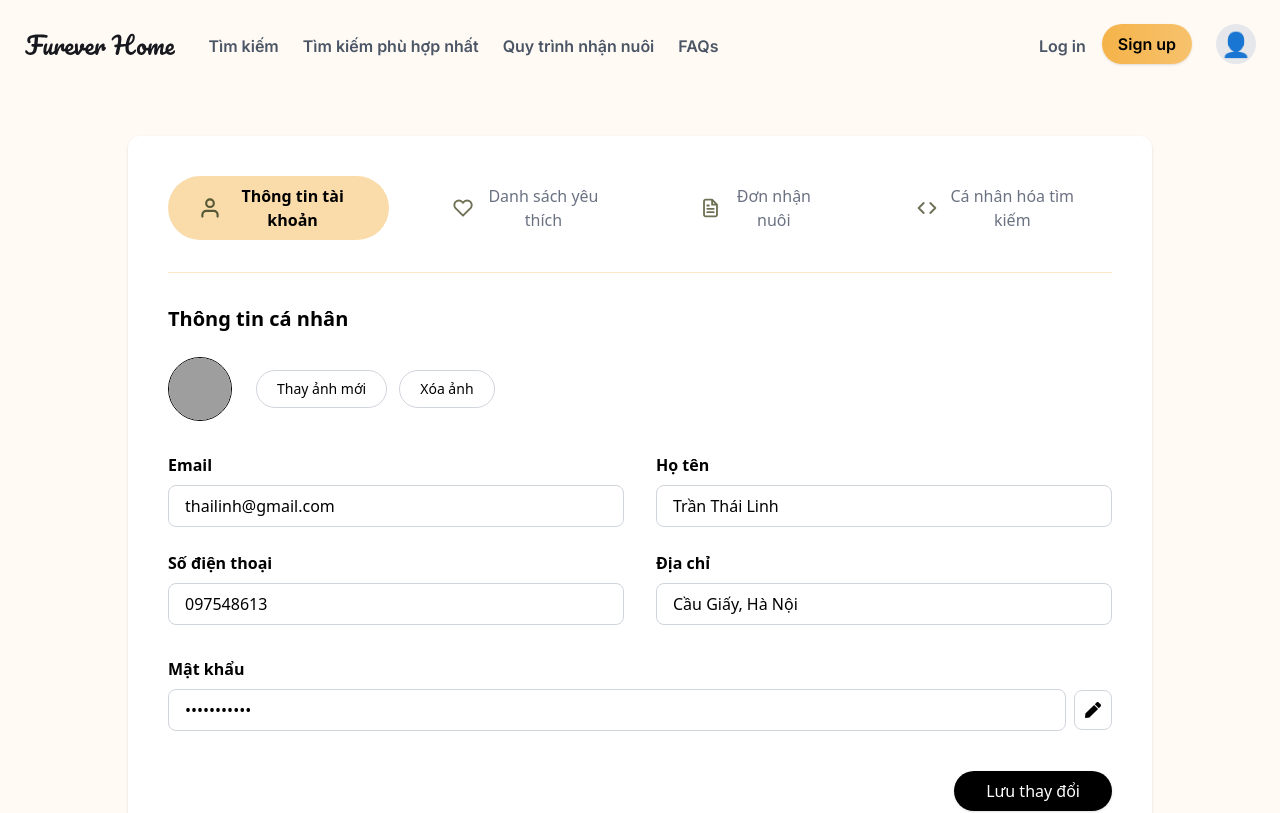
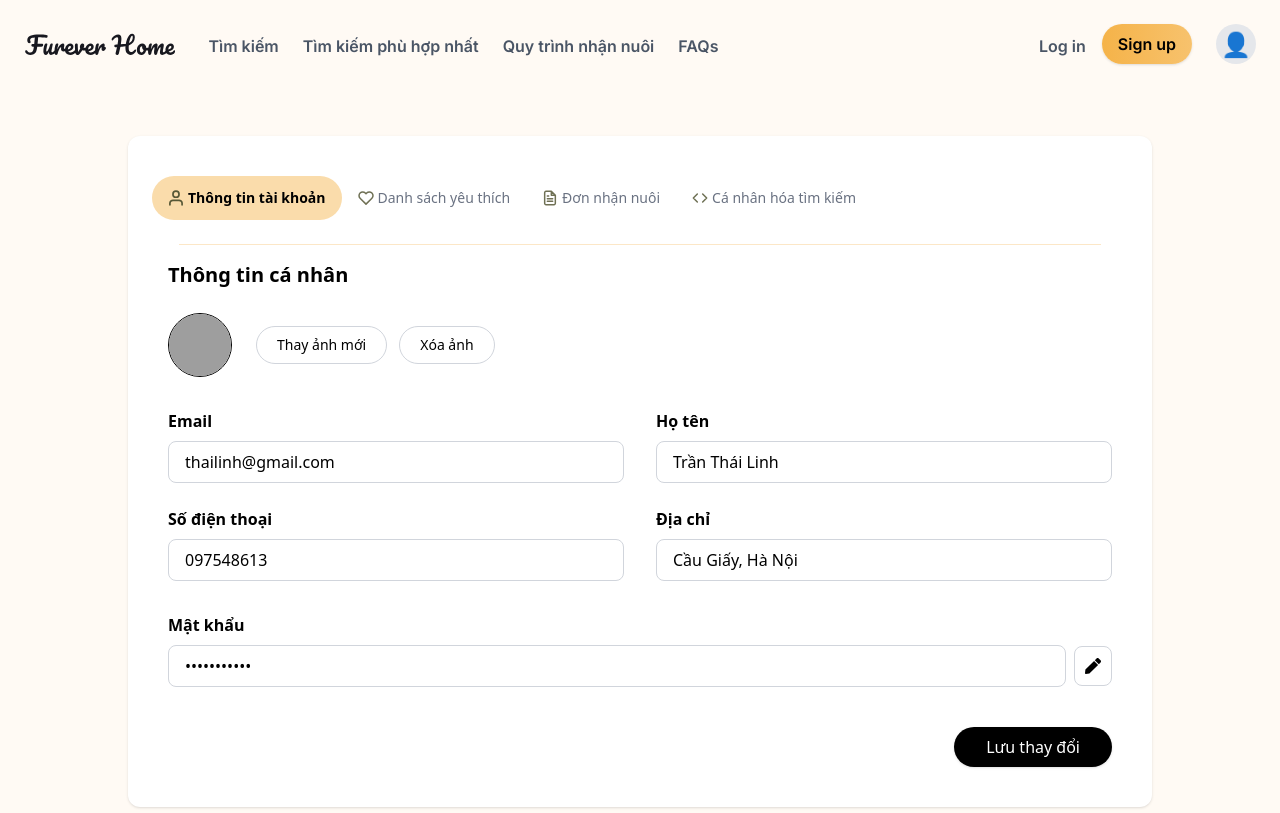
Before and after one commit to thinh241006/VirtualPet_fe, a React (Vite) app: page /profile in a window 1280 px wide. Shown: the top 813 px of the page. Built offline with nearby package versions, Linux system fonts and the light colour scheme; grey boxes are pictures that could not be loaded.

Commit message:
updated positioning of the tabs

```diff
--- a/src/views/pages/profile/ProfilePage.tsx
+++ b/src/views/pages/profile/ProfilePage.tsx
@@ -36,29 +36,29 @@ const ProfilePage: React.FC = () => {
   return (
     <div className="min-h-screen bg-[#FFFAF4] flex flex-col">
       <div className="flex-1 flex flex-col items-center justify-start pt-12 mb-50">
-        <div className="bg-white rounded-xl shadow p-10 w-full max-w-5xl">
-          {/* Tabs */}
-          <div className="flex space-x-8 mb-8">
+        <div className="bg-white rounded-xl shadow w-full max-w-5xl pt-10 pb-10">
+          {/* Tabs - flush with card edge */}
+          <div className="flex gap-x-0 ml-6">
             {tabs.map((tab, idx) => (
               <button
                 key={tab.label}
-                className={`flex items-center gap-2 px-8 py-2 font-medium text-base focus:outline-none transition-colors ${
+                className={`flex items-center gap-1 px-4 py-3 font-medium text-sm focus:outline-none transition-colors whitespace-nowrap mb-2 ${
                   tab.active
                     ? "bg-[#FADCAB] text-black font-semibold rounded-full"
                     : "text-gray-500 hover:text-[#B88900] rounded-full"
                 }`}
                 disabled={idx === 0}
               >
-                {idx === 0 && <img src={PersonIcon} alt="profile" className="w-5 h-5" style={{ filter: 'invert(27%) sepia(7%) saturate(1167%) hue-rotate(200deg) brightness(97%) contrast(90%)' }} />}
-                {idx === 1 && <img src={Heart2Icon} alt="heart" className="w-5 h-5" style={{ filter: 'invert(27%) sepia(7%) saturate(1167%) hue-rotate(200deg) brightness(97%) contrast(90%)' }} />}
-                {idx === 2 && <img src={DocumentIcon} alt="document" className="w-5 h-5" style={{ filter: 'invert(27%) sepia(7%) saturate(1167%) hue-rotate(200deg) brightness(97%) contrast(90%)' }} />}
-                {idx === 3 && <img src={ProfileIcon} alt="person" className="w-5 h-5" style={{ filter: 'invert(27%) sepia(7%) saturate(1167%) hue-rotate(200deg) brightness(97%) contrast(90%)' }} />}
+                {idx === 0 && <img src={PersonIcon} alt="profile" className="w-4 h-4" style={{ filter: 'invert(27%) sepia(7%) saturate(1167%) hue-rotate(200deg) brightness(97%) contrast(90%)' }} />}
+                {idx === 1 && <img src={Heart2Icon} alt="heart" className="w-4 h-4" style={{ filter: 'invert(27%) sepia(7%) saturate(1167%) hue-rotate(200deg) brightness(97%) contrast(90%)' }} />}
+                {idx === 2 && <img src={DocumentIcon} alt="document" className="w-4 h-4" style={{ filter: 'invert(27%) sepia(7%) saturate(1167%) hue-rotate(200deg) brightness(97%) contrast(90%)' }} />}
+                {idx === 3 && <img src={ProfileIcon} alt="person" className="w-4 h-4" style={{ filter: 'invert(27%) sepia(7%) saturate(1167%) hue-rotate(200deg) brightness(97%) contrast(90%)' }} />}
                 {tab.label}
               </button>
             ))}
           </div>
-          <div className="w-full h-px bg-[#FCE7C7] my-8" />
-
+          <div className="w-[90%] h-px bg-[#FCE7C7] my-4 mx-auto" />
+          <div className="px-10">
             {/* Section Title */}
             <div className="mb-6">
               <h2 className="text-xl font-bold text-black">Thông tin cá nhân</h2>
@@ -158,6 +158,7 @@ const ProfilePage: React.FC = () => {
             </form>
           </div>
         </div>
+      </div>
       <Footer />
     </div>
   );
```
Lines whose indentation alone changed are shown as unchanged.
